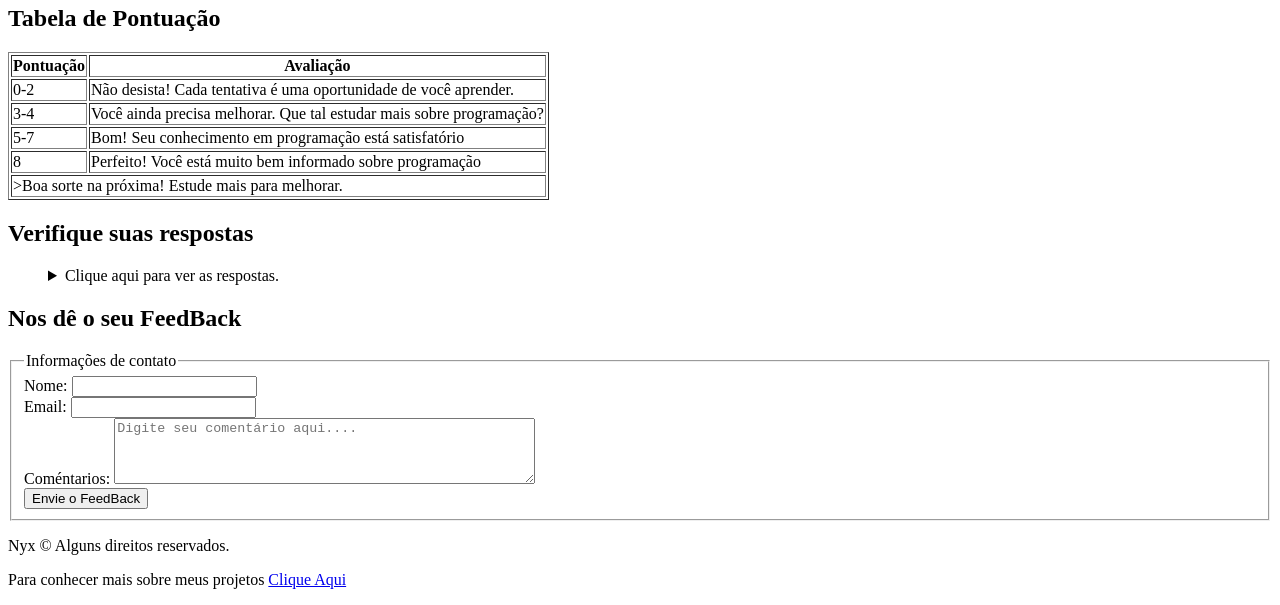
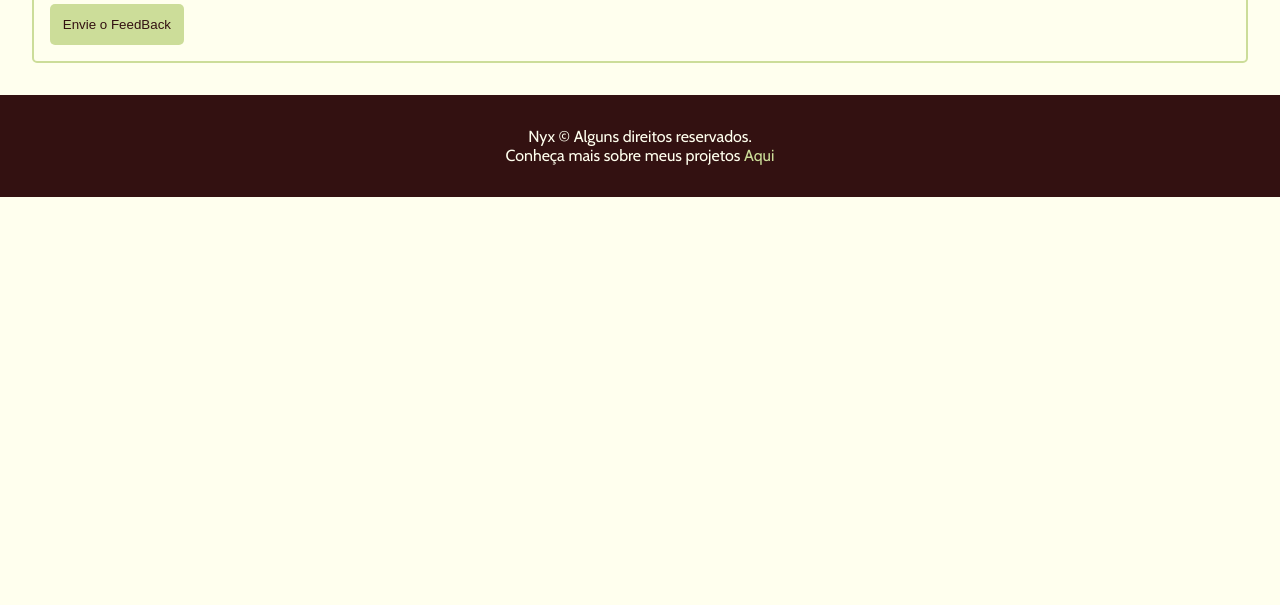
Before and after one commit to danilo1opes/Quiz-Programming, a plain HTML site: page index.html in a window 1280 px wide. Shown: the part 2122-2727 px from the top of the page. After the commit the page ends 2319 px from the top, so only its background shows below. Drawn offline with nearby package versions, Linux system fonts and the light colour scheme.

Commit message:
style and fonts

```diff
--- a/css/style.css
+++ b/css/style.css
@@ -0,0 +1,157 @@
+@import url("https://fonts.googleapis.com/css2?family=Cabin:ital,wght@0,400..700;1,400..700&display=swap");
+
+* {
+  margin: 0;
+  padding: 0;
+  box-sizing: border-box;
+}
+
+body {
+  background-color: #ffffee;
+  color: #778855;
+  font-family: "Cabin", sans-serif;
+  font-weight: 400;
+}
+
+header {
+  padding: 2rem;
+  background-color: #331111;
+  text-align: center;
+}
+
+main {
+  padding: 2rem;
+  display: flex;
+  flex-direction: column;
+  gap: 1.5rem;
+}
+
+section {
+  display: flex;
+  flex-direction: column;
+  gap: 1rem;
+}
+
+h2 {
+  color: #331111;
+}
+
+input[type="radio"],
+input[type="checkbox"] {
+  accent-color: #ccdd55;
+}
+
+input[type="text"],
+input[type="password"],
+input[type="date"],
+input[type="email"] {
+  width: 100%;
+  padding: 0.6rem;
+  border: 2px solid#ccdd99;
+  outline: none;
+  border-radius: 5px;
+  background-color: transparent;
+}
+
+input::placeholder {
+  color: #cbbbaa;
+}
+
+select {
+  cursor: pointer;
+  background-color: #ccdd99;
+  color: #331111;
+  border: none;
+  border-radius: 5px;
+}
+
+img {
+  width: 5rem;
+  border-radius: 5px;
+}
+
+table {
+  width: 100%;
+  border-collapse: collapse;
+}
+
+th {
+  background-color: #ccdd99;
+  color: #331111;
+  padding: 1rem;
+}
+
+td {
+  color: #331111;
+  padding: 1rem;
+  text-align: center;
+}
+
+tfoot td {
+  background-color: #331111;
+  color: #ffffee;
+}
+
+details {
+  background-color: #ccdd99;
+  border-radius: 5px;
+  padding: 1rem;
+}
+
+summary {
+  color: #331111;
+  margin: 0.5rem;
+  cursor: pointer;
+}
+
+ol {
+  margin-left: 1.8rem;
+}
+
+ul ol li {
+  padding: 0.2rem;
+}
+
+fieldset {
+  border: 2px solid #ccdd99;
+  border-radius: 5px;
+  padding: 1rem;
+}
+
+legend {
+  color: #331111;
+  padding: 0 0.5rem;
+}
+
+textarea {
+  background-color: transparent;
+  outline: none;
+  border: 5px;
+  border: 2px solid #ccdd99;
+}
+
+button {
+  background-color: #ccdd99;
+  border: none;
+  padding: 0.8rem;
+  color: #331111;
+  border-radius: 5px;
+  cursor: pointer;
+}
+
+/* SELETORES */
+
+footer {
+  background-color: #331111;
+  padding: 2rem;
+  text-align: center;
+}
+
+.footer-p {
+  color: #ffffee;
+}
+
+footer a {
+  text-decoration: none;
+  color: #ccdd99;
+}
--- a/index.html
+++ b/index.html
@@ -9,6 +9,7 @@
     />
     <meta charset="UTF-8" />
     <meta name="viewport" content="width=device-width, initial-scale=1.0" />
+    <link rel="stylesheet" href="css/style.css">
     <title>Quiz para programadores</title>
   </head>
   <body>
@@ -50,14 +51,13 @@
             value="Python"
             id="p1a"
             name="pergunta1"
-            required
           />
           <label for="p1a">Python</label> <br />
-          <input type="radio" value="CSS" id="p1b" name="pergunta2" required />
+          <input type="radio" value="CSS" id="p1b" name="pergunta2" />
           <label for="p2b">CSS</label> <br />
-          <input type="radio" value="HTML" id="p1c" name="pergunta3" required />
+          <input type="radio" value="HTML" id="p1c" name="pergunta3" />
           <label for="p3c">HTML</label> <br />
-          <input type="radio" value="Ruby" id="p1d" name="pergunta4" required />
+          <input type="radio" value="Ruby" id="p1d" name="pergunta4" />
           <label for="p4d">Ruby</label> <br />
         </form>
       </section>
@@ -188,7 +188,7 @@
                 </tbody>
                 <tfoot> <!--Footer da tabela-->
                     <tr>
-                        <td colspan="2"</td>>Boa sorte na próxima! Estude mais para melhorar.</td> <!--colspan = ocupar espaços-->
+                        <td colspan="2"</td>Boa sorte na próxima! Estude mais para melhorar.</td> <!--colspan = ocupar espaços-->
                     </tr>
                 </tfoot>
              </thead>
@@ -223,16 +223,17 @@
                     <input type="text" id="name" name="name"> <br>
                     <label for="name">Email:</label>
                     <input type="email" id="email" name="email"> <br>
-                    <label for="comentarios">Coméntarios:</label>
+                    <label for="comentarios">Coméntarios:</label> <br>
                     <textarea name="comentarios" id="comentarios" rows="4" cols="50" placeholder="Digite seu comentário aqui...."></textarea> <br>
                     <button onclick="alert('FEEDBACK ENVIADO')">Envie o FeedBack</button>
             </fieldset>
         </form>
       </section>
     </main>
+    <!--Footer e Atributos-->
     <footer>
-        <p>Nyx &copy Alguns direitos reservados.</p>
-        <p>Para conhecer mais sobre meus projetos <a href="https://github.com/danilo1opes" target="_blank">Clique Aqui</a></p>
+        <p class="footer-p">Nyx &copy Alguns direitos reservados.</p>
+        <p class="footer-p">Conheça mais sobre meus projetos <a href="https://github.com/danilo1opes" target="_blank">Aqui</a></p>
     </footer>
   </body>
 </html>
```
